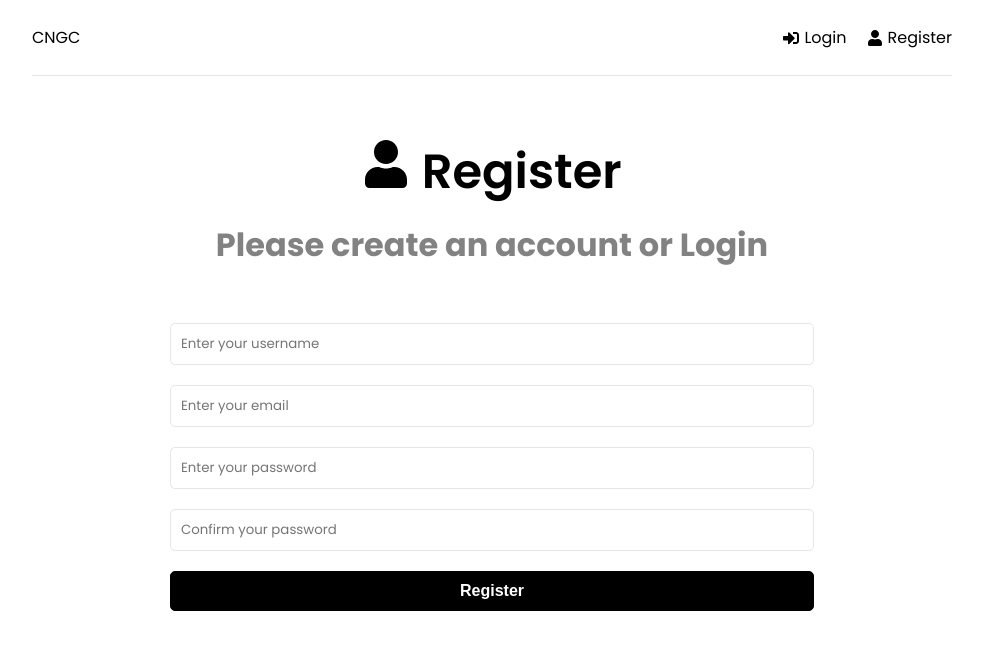
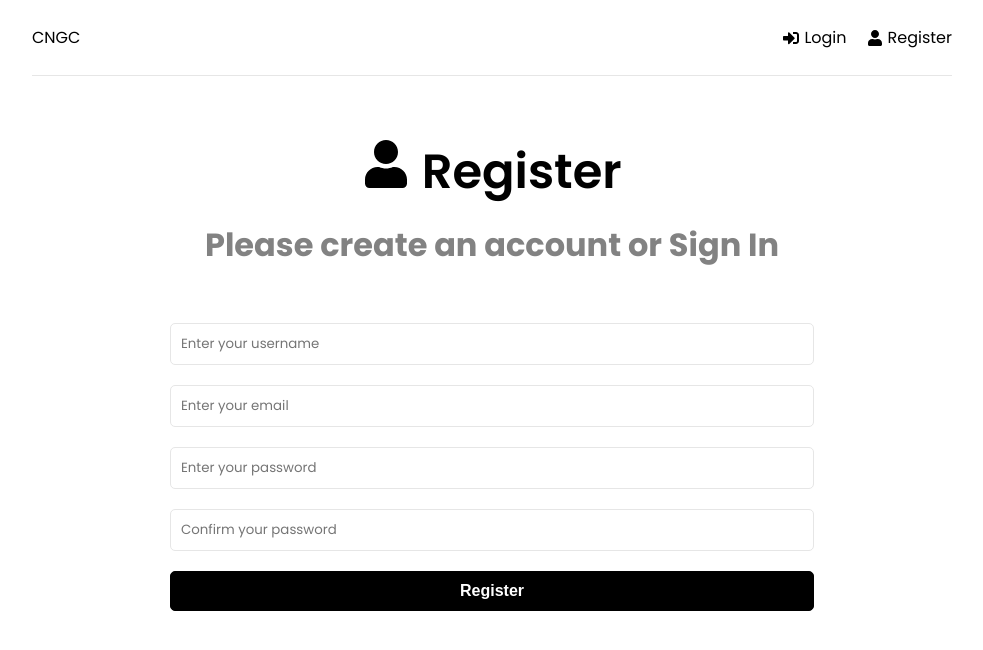
Before and after one commit to MNlegion/PastorRepo, a React (Create React App) app in the folder frontend/: page /register in a window 1280 px wide. Shown: the top 650 px of the page, without its empty margins (148-1131 px from the left). Built offline with nearby package versions, Linux system fonts and the light colour scheme.

Commit message:
format updates

```diff
--- a/frontend/src/pages/Register.jsx
+++ b/frontend/src/pages/Register.jsx
@@ -71,7 +71,7 @@ function Register() {
         <h1>
           <FaUser /> Register
         </h1>
-        <p>Please create an account or Login</p>
+        <p>Please create an account or Sign In</p>
       </section>
 
       <section className="form">
```
